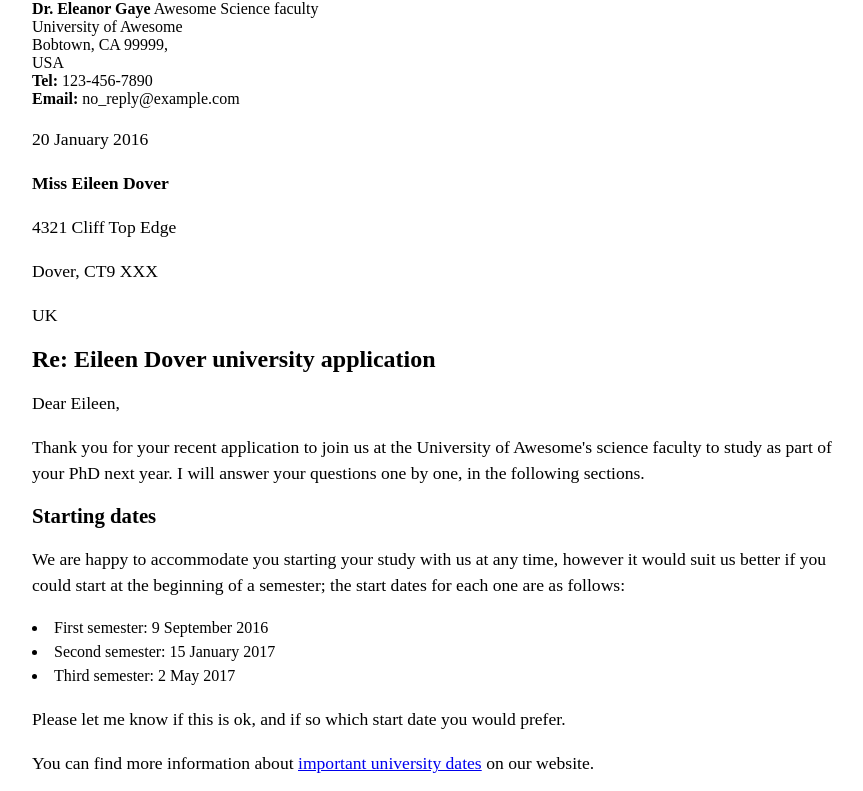
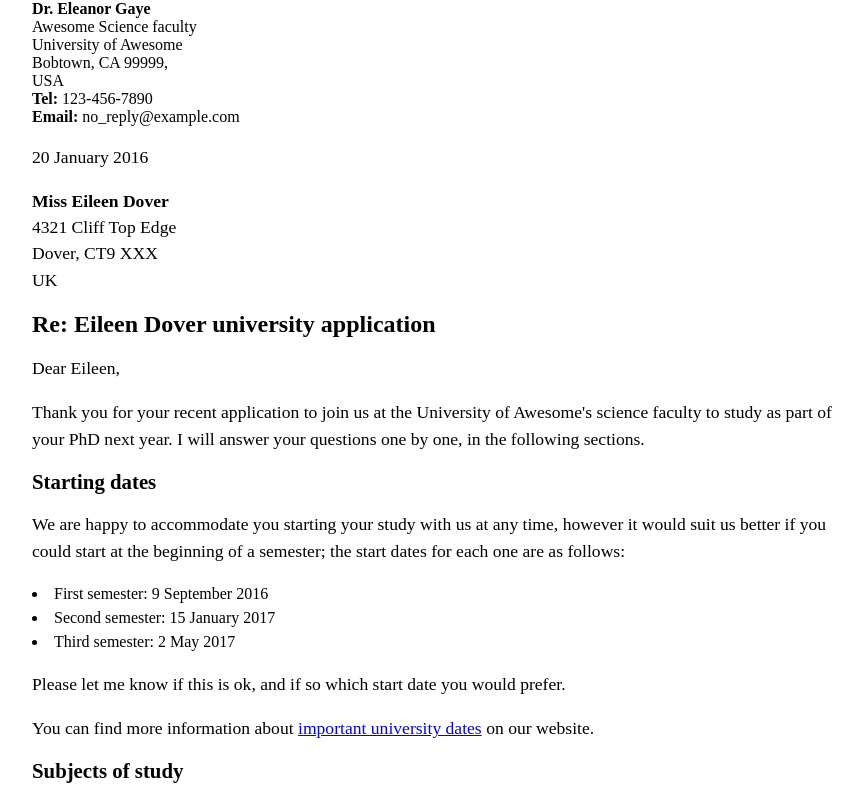
Before and after one commit to AitanaM/AitanaM.github.io, a plain HTML site: page letter-markup/index.html in a window 1280 px wide. Shown: the top 791 px of the page, without its empty margins (208-1071 px from the left). Drawn offline with Linux system fonts and the light colour scheme.

Commit message:
Update index.html

```diff
--- a/letter-markup/index.html
+++ b/letter-markup/index.html
@@ -35,7 +35,7 @@
         </style>
     </head>
     <body>
-       <sender-column> <strong>Dr. Eleanor Gaye</strong>
+       <sender-column> <strong>Dr. Eleanor Gaye</strong><br>
             Awesome Science faculty<br>
             University of Awesome<br>
             Bobtown, CA 99999,<br>
@@ -46,10 +46,10 @@
         </sender-column>
 
         <address>
-<p><strong>Miss Eileen Dover</strong></p>
-<p>4321 Cliff Top Edge</p>
-<p>Dover, CT9 XXX</p>
-<p>UK</p>
+        <strong>Miss Eileen Dover</strong><br>
+        4321 Cliff Top Edge<br>
+        Dover, CT9 XXX<br>
+        UK<br>
         </address>
 
         <p><h1>Re: Eileen Dover university application</h1></p>
@@ -93,7 +93,7 @@ Before the Icelanders developed fire as a means of getting warm, they used to pr
 Arctic robot dance
 An interesting example of historic misinformation, English explorers in the 1960s believed to have discovered a new dance style characterized by "robotic", stilted movements, being practiced by inhabitants of Northern Alaska and Canada. Later on however it was discovered that they were just moving like this because they were really cold.</p>
 
-<p>For more of my research, see my exotic dance research page.<a target="blank">https://example.com</a></p>
+        <p>For more of my research, see my exotic dance research page.<a href="http://example.com" target="blank">https://example.com</a></p>
 
         <p>Yours sincerely,</p>
         <p>Dr Eleanor Gaye</p>
```
Lines whose indentation alone changed are shown as unchanged.
